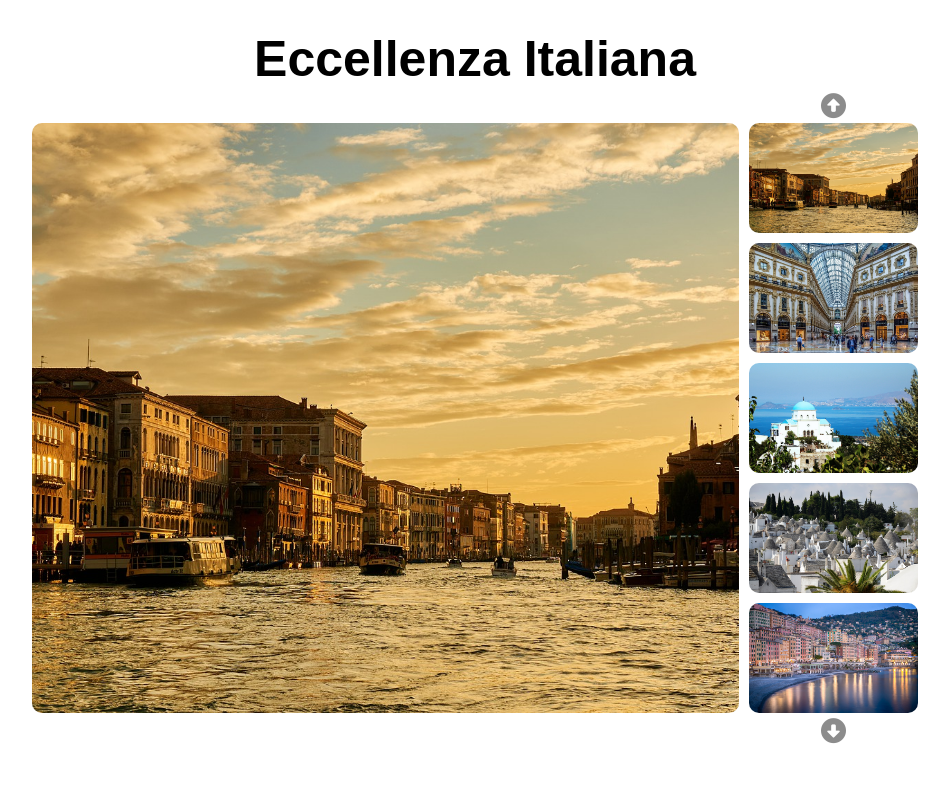
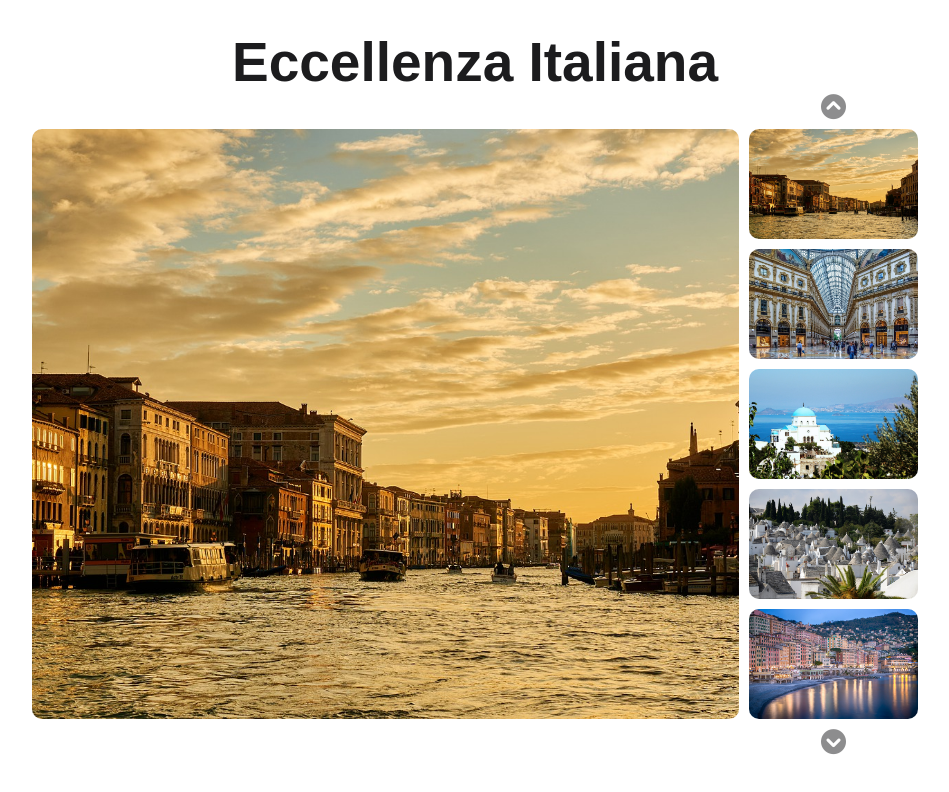
Before and after one commit to Leonardo-Selmini/js-array-carousel, a plain HTML site: page index.html in a window 1280 px wide. Shown: the top 792 px of the page, without its empty margins (165-1114 px from the left). Drawn offline with Linux system fonts and the light colour scheme.

Commit message:
js - first print

```diff
--- a/index.html
+++ b/index.html
@@ -23,34 +23,37 @@
     <div class="container">
       <!-- container sinistra x immagine grande -->
       <div id="big-img-container">
-        <img class="big-img active" src="img/01.jpeg" alt="Venice">
+        <!-- thumbnail -->
+        <!-- <div class="big-img-item">
+          <img class="big-img" src="img/01.jpeg" alt="Venice">
+        </div> -->
       </div>
       <!-- container a destra con thumbnails -->
       <div id="sm-img-container">
         <!-- icona freccia in su -->
-        <i class="fas fa-arrow-alt-circle-up"></i>
+        <i id="up" class="fas fa-chevron-circle-up"></i>
         <!-- thumbnail 1 -->
-        <div class="sm-img-item">
+        <!-- <div class="sm-img-item">
           <img class="sm-img" src="img/01.jpeg" alt="Venice">
-        </div>
+        </div> -->
         <!-- thumbnail 2 -->
-        <div class="sm-img-item">
+        <!-- <div class="sm-img-item">
           <img class="sm-img" src="img/02.jpeg" alt="Venice">
-        </div>
+        </div> -->
         <!-- thumbnail 3 -->
-        <div class="sm-img-item">
+        <!-- <div class="sm-img-item">
           <img class="sm-img" src="img/03.jpeg" alt="Venice">
-        </div>
+        </div> -->
         <!-- thumbnail 4 -->
-        <div class="sm-img-item">
+        <!-- <div class="sm-img-item">
           <img class="sm-img" src="img/04.jpeg" alt="Venice">
-        </div>
+        </div> -->
         <!-- thumbnail 5 -->
-        <div class="sm-img-item">
+        <!-- <div class="sm-img-item">
           <img class="sm-img" src="img/05.jpeg" alt="Venice">
-        </div>
+        </div> -->
         <!-- icona freccia in giu -->
-        <i class="fas fa-arrow-alt-circle-down"></i>
+        <i id="down" class="fas fa-chevron-circle-down"></i>
       </div>
     </div>
   </main>
--- a/script.js
+++ b/script.js
@@ -0,0 +1,28 @@
+// creo il mio array con le foto
+let foto = ["img/01.jpeg", "img/02.jpeg", "img/03.jpeg", "img/04.jpeg", "img/05.jpeg"];
+
+// creo un ciclo per inserire le foto nel documento
+let smallImg = '';
+let bigImg = '';
+
+for (i = 0; i < foto.length; i++) {
+  smallImg +=
+  ` <div class="sm-img-item">
+      <img class="sm-img" src="${foto[i]}" alt="${foto[i]}">
+    </div>`;
+  bigImg +=
+  ` <div class="big-img-item">
+      <img class="big-img" src="${foto[i]}" alt="${foto[i]}">
+    </div>`;
+};
+
+// controllo che funzioni
+console.log(smallImg);
+console.log(bigImg);
+
+// stampo i miei div nel container del dom
+document.getElementById('sm-img-container').innerHTML += smallImg;
+document.getElementById('big-img-container').innerHTML = bigImg;
+
+// aggiungo la classe active alla prima immagine
+document.querySelector('.big-img').classList.add('active');
--- a/style.css
+++ b/style.css
@@ -11,7 +11,8 @@ main {
 }
 
 h1 {
-  font-size: 50px;
+  font-size: 55px;
+  color: rgb(28, 28, 30);
   padding: 30px 0;
 }
 
@@ -33,11 +34,20 @@ h1 {
   position: relative;
 }
 
+.big-img-item {
+  height: 100%;
+}
+
 .big-img {
   width: 100%;
   height: 100%;
+  display: none;
   object-fit: cover;
   border-radius: 10px;
+}
+
+.active {
+  display: block;
 }
 
 .sm-img-item {
@@ -57,13 +67,13 @@ i {
   position: absolute;
   transform: translate(-50%, 0);
   font-size: 25px;
-  color: rgba(26, 26, 26, 0.5);
+  color: rgba(28, 28, 30, 0.5);
 }
 
-.fa-arrow-alt-circle-up {
-  top: -25px;
+.fa-chevron-circle-up {
+  top: -30px;
 }
 
-.fa-arrow-alt-circle-down {
-  bottom: -25px;
+.fa-chevron-circle-down {
+  bottom: -30px;
 }
```
